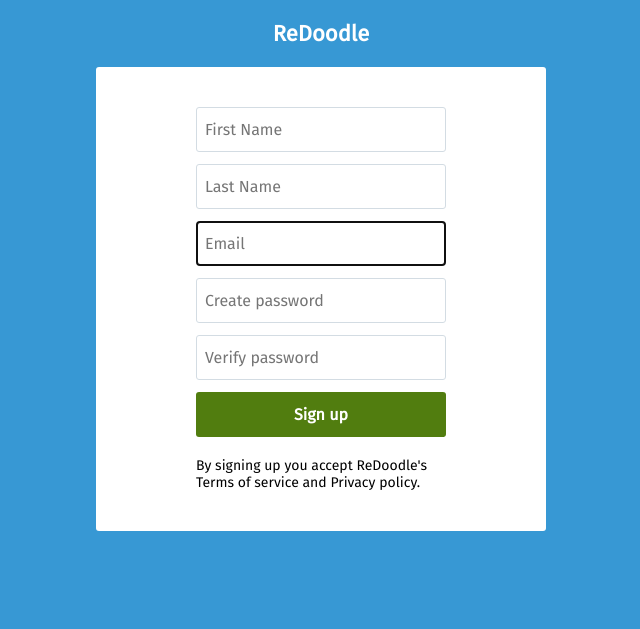
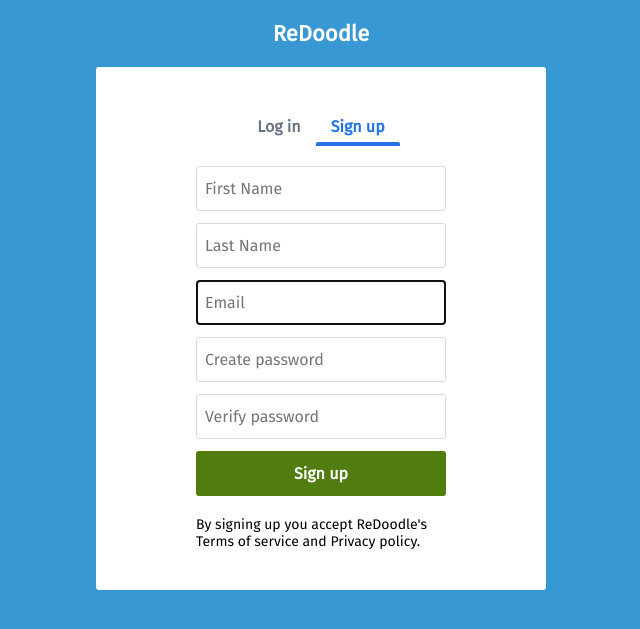
Before and after one commit to adona/redoodle, a Django app: page /accounts/signup/ in a window 1280 px wide. Shown: the top 629 px of the page, without its empty margins (319-959 px from the left). Run offline with Django 3.2, Linux system fonts and the light colour scheme; style sheets or scripts are compiled from the project's sources; some libraries are stand-ins or nearby versions.

Commit message:
Add log in / sign up tabs

```diff
--- a/accounts/static/accounts/out/css/login.css
+++ b/accounts/static/accounts/out/css/login.css
@@ -19,16 +19,46 @@
   -webkit-box-pack: center;
       -ms-flex-pack: center;
           justify-content: center;
+  margin-bottom: 20px;
 }
 
 #login-tabs > div {
+  position: relative;
   padding: 10px 15px;
   font-weight: bold;
   color: #6a7685;
+  cursor: pointer;
+}
+
+#login-tabs > div a {
+  color: inherit;
+  text-decoration: none;
 }
 
 #login-tabs > div.selected {
   color: #2372e8;
+}
+
+#login-tabs > div:after {
+  content: "";
+  border-radius: 2px 2px 0 0;
+  display: block;
+  position: absolute;
+  height: 4px;
+  bottom: 0;
+  left: 0;
+  right: 0;
+  -webkit-transition: all .3s;
+  transition: all .3s;
+  background-color: transparent;
+}
+
+#login-tabs > div.selected:after {
+  background-color: #2372e8;
+}
+
+#login-tabs > div:not(.selected):hover:after {
+  background-color: #d3dce3;
 }
 
 #login-form-existing, #login-form-new {
--- a/accounts/static/accounts/src/scss/login.scss
+++ b/accounts/static/accounts/src/scss/login.scss
@@ -21,15 +21,44 @@ $login-field-height: 45px;
 #login-tabs {
   display: flex;
   justify-content: center;
+  margin-bottom: 20px;
 
   >div {
+    position: relative;
     padding: 10px 15px;
     font-weight: bold;
     color: #6a7685;
+    cursor: pointer;
+
+    a {
+      color: inherit;
+      text-decoration: none;
+    }
   }
 
   >div.selected {
     color: #2372e8;
+  }
+
+  >div:after {
+    content: "";
+    border-radius: 2px 2px 0 0;
+    display: block;
+    position: absolute;
+    height: 4px;
+    bottom: 0;
+    left: 0;
+    right: 0;
+    transition: all .3s;
+    background-color: transparent;
+  }
+
+  >div.selected:after{
+    background-color: #2372e8;
+  }
+
+  >div:not(.selected):hover:after {
+    background-color: #d3dce3
   }
 }
 
--- a/accounts/templates/registration/login.html
+++ b/accounts/templates/registration/login.html
@@ -11,6 +11,10 @@
 {% endblock %}
 
 {% block main %}
+  <div id='login-tabs'>
+    <div class="selected">Log in</div>
+    <div><a href="{% url 'signup' %}">Sign up</a></div>
+  </div>
   <form id="login-form-existing" method="post" novalidate>
     {% csrf_token %}
     {% for field in form %}
--- a/accounts/templates/registration/signup.html
+++ b/accounts/templates/registration/signup.html
@@ -2,7 +2,7 @@
 {% load static from staticfiles %}
 
 {% block head %}
-  <title>ReDoodle - Sign UP</title>
+  <title>ReDoodle - Sign up</title>
   <link rel="stylesheet" href="{% static 'accounts/out/css/login.css' %}">
 {% endblock %}
 
@@ -11,6 +11,10 @@
 {% endblock %}
 
 {% block main %}
+  <div id='login-tabs'>
+    <div><a href="{% url 'login' %}">Log in</a></div>
+    <div class="selected">Sign up</div>
+  </div>
   <form id="login-form-new" method="post" novalidate>
     {% csrf_token %}
     {% for field in form %}
```
Also changed, not shown: 1 other file.
